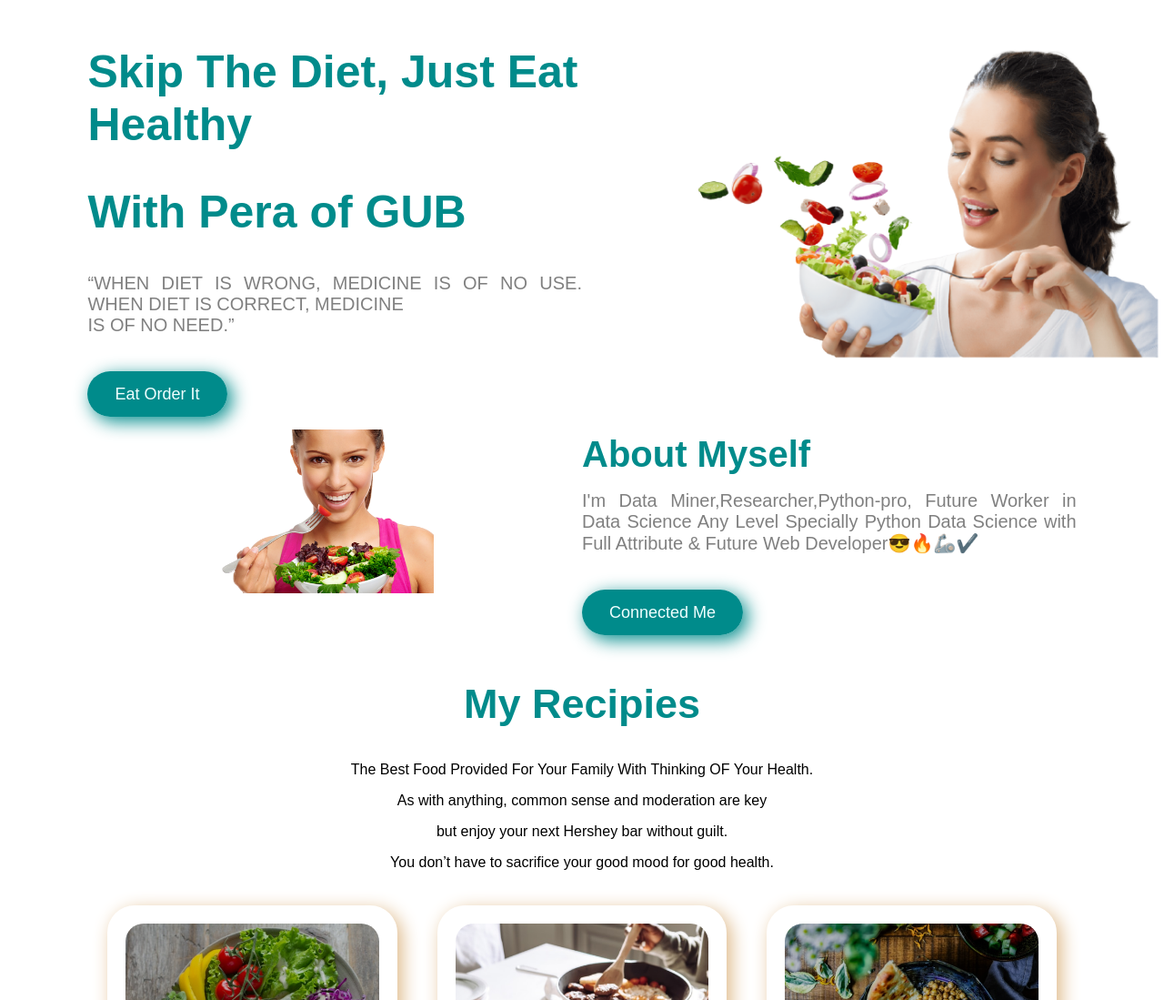
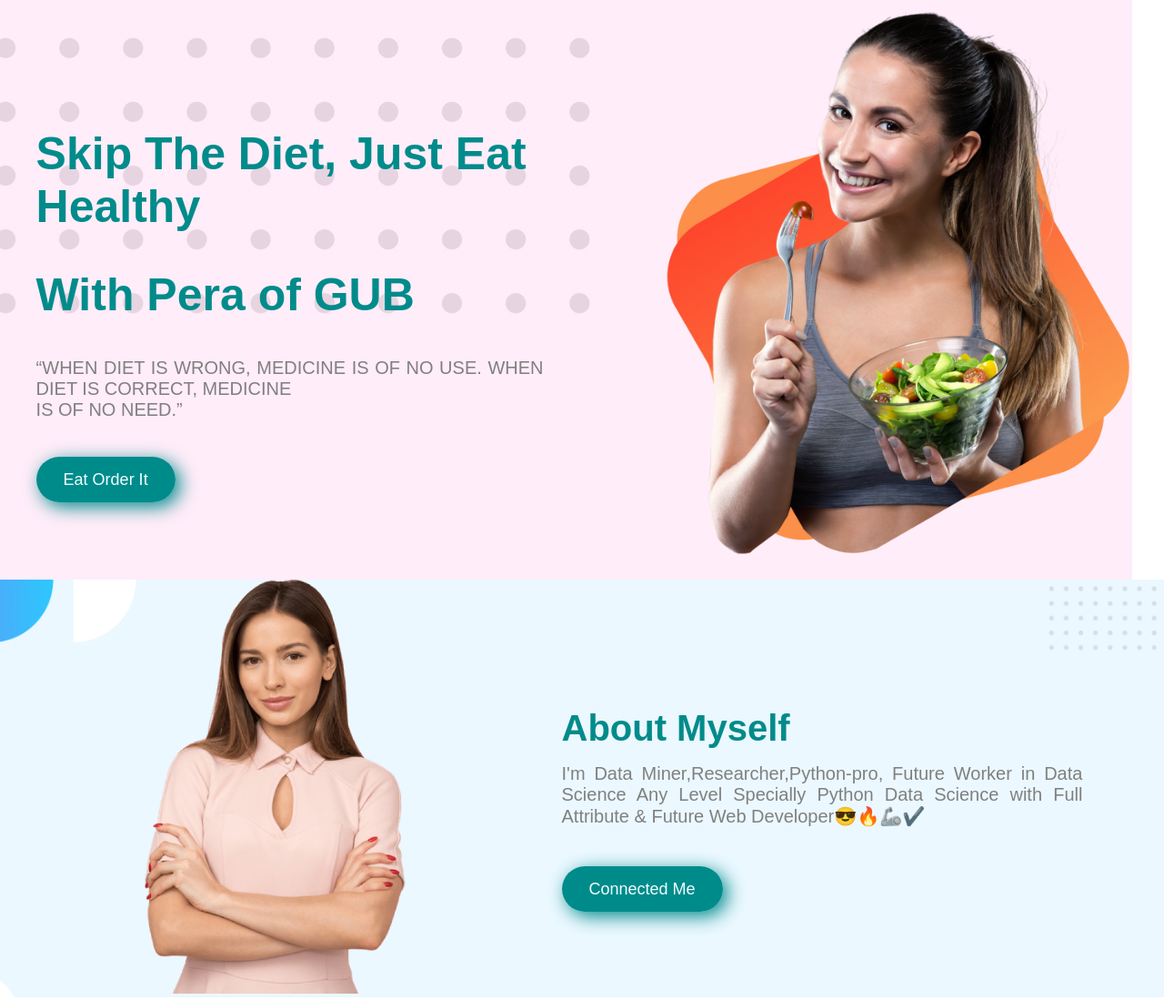
Before and after one commit to tonmoyasiquetamal/foodie-project, a plain HTML site: page index.html in a window 1280 px wide. Shown: the top 1099 px of the page at 91% size. Drawn offline with Linux system fonts and the light colour scheme; a web font is replaced by a local one.

Commit message:
corrected and added

```diff
--- a/index.html
+++ b/index.html
@@ -14,7 +14,7 @@
 </head>
 
 <body>
-    <section class="flexible-container">
+    <section id="reducer" class="flexible-container">
         <div class="half-width">
             <h1><span>Skip</span>
                 The Diet,
@@ -27,15 +27,13 @@
             <a target="blank" href="https://green.edu.bd/">Eat Order It</a>
         </div>
         <div class="half-width">
-            <img
-                src="images/female/38-387173_supplement-nutrient-dietary-eating-food-free-download-nutrition-removebg-preview.png" />
+            <img src="images/female/Group 8425.png" />
         </div>
     </section>
 
-    <section class="middle-banner flexible-container">
+    <section id="back-repeat" class="middle-banner flexible-container">
         <div class="half-width">
-            <img id="model"
-                src="images/female/eat-healthy-food-png-transparent-eat-healthy-foodpng-images-woman-eating-png-480_319-removebg-preview.png" />
+            <img id="model" src="images/female/Person Image.png" />
         </div>
         <div class="half-width">
             <h2>About Myself</h2>
@@ -47,7 +45,7 @@
         </div>
     </section>
 
-    <section>
+    <section class="banner">
         <h1 class="recipies">My Recipies</h1>
         <p>
             The Best Food Provided For Your Family With Thinking OF Your Health.
@@ -119,7 +117,7 @@
 
     </section>
     <footer>
-        <h2><span>PERA</span><small>With</small> GUB</h2>
+        <h2><span>PERA</span><small> With</small> GUB</h2>
         <p>The Total Right Reserved © | Tonmoy Asique Tamal 2021</p>
     </footer>
 </body>
--- a/style.css
+++ b/style.css
@@ -1,5 +1,6 @@
 body{
     font-family: 'Encode Sans SC', sans-serif;
+    margin: 0%;
 }
 .half-width {
     width: 50%;
@@ -78,6 +79,17 @@ body{
     color: darkseagreen;
     text-align: justify;
   }
+  #reducer{
+      background-image: url(images/shapes/Frame\ 59.jpg);
+      background-repeat: no-repeat;
+      margin-left: -50px;
+      margin-right: 35px;
+  }
+  #back-repeat{
+      background-image: url(images/shapes/Frame\ 57.jpg);
+      background-repeat: no-repeat;
+      margin-left: -45px;
+  }
 
   .box-position {
     align-items: top;
@@ -137,7 +149,7 @@ body{
     width: 100%;
     padding-top: 1%;
     padding-bottom: 6%;
-    background-color: #18191f;
+    background-color: lightcoral;
     color: white;
   }
 
```
